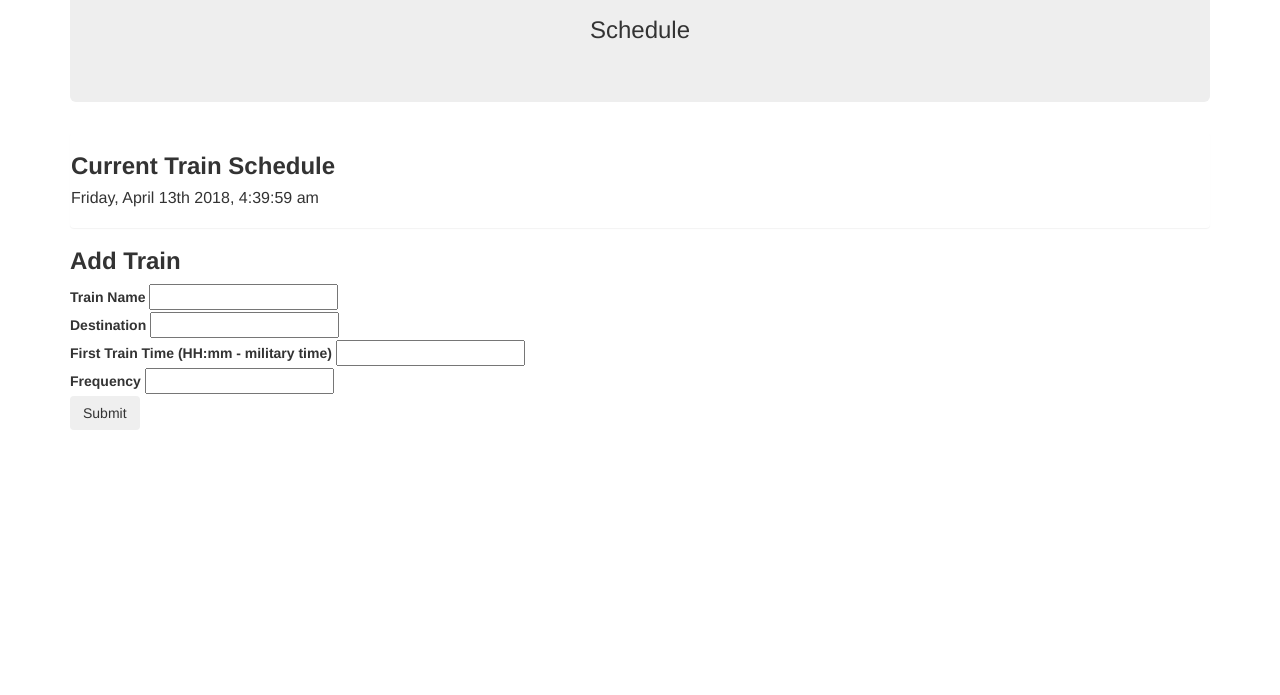
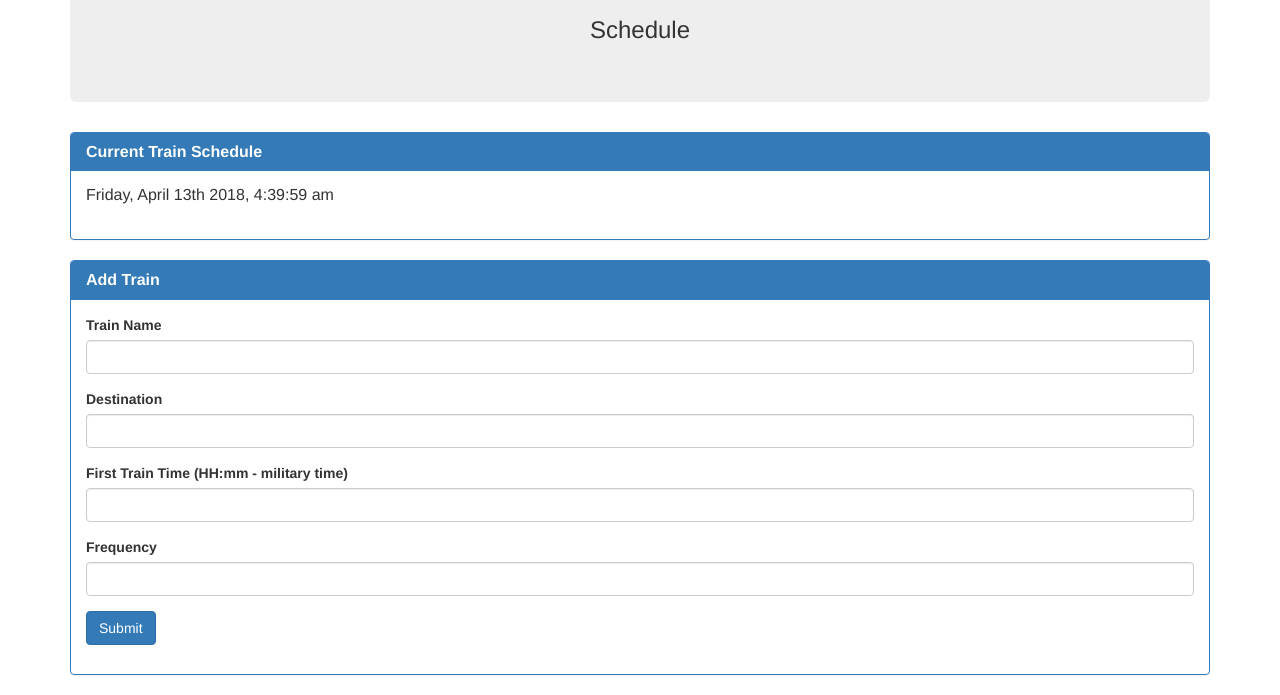
Before and after one commit to essiemik07/train, a plain HTML site: page index.html in a window 1280 px wide. Shown: the part 140-835 px from the top of the page. Before the commit the page ends 800 px from the top, so only its background shows below. Drawn offline with nearby package versions, Linux system fonts and the light colour scheme.

Commit message:
Update index.html

```diff
--- a/index.html
+++ b/index.html
@@ -29,12 +29,12 @@
 
         <div class="col-lg-12">
 
-          <div class="panel">
-            <div class="heading">
-              <h3 class="title"><strong>Current Train Schedule</strong></h3>
+          <div class="panel panel-primary">
+            <div class="panel-heading">
+              <h3 class="panel-title"><strong>Current Train Schedule</strong></h3>
             </div>
-            <div class="body">
-              <table class="table" id="trainTable">
+            <div class="panel-body">
+              <table class="table table-hover" id="trainTable">
                 <thead>
                   <tr>
                     <th>Train Name</th>
@@ -50,36 +50,42 @@
             </div>
           </div>
 
-          <div class="secondPanel">
-            <div class="secondHeading">
-              <h3 class="secondTitle"><strong>Add Train</strong></h3>
+          <div class="panel panel-primary">
+            <div class="panel-heading">
+              <h3 class="panel-title"><strong>Add Train</strong></h3>
             </div>
-            <div class="secondBody">
+            <div class="panel-body">
 
               <form>
-                <div class="entries">
+                <div class="form-group">
                   <label for="trainName">Train Name</label>
-                  <input class="group" id="trainName" type="text">
+                  <input class="form-control" id="trainName" type="text">
                 </div>
-                <div class="entries">
+                <div class="form-group">
                   <label for="dest">Destination</label>
-                  <input class="group" id="dest" type="text">
+                  <input class="form-control" id="dest" type="text">
                 </div>
-                <div class="entries">
+                <div class="form-group">
                   <label for="first">First Train Time (HH:mm - military time)</label>
-                  <input class="group" id="first" type="text">
+                  <input class="form-control" id="first" type="text">
                 </div>
-                <div class="entries">
+                <div class="form-group">
                   <label for="f">Frequency</label>
-                  <input class="group" id="f" type="text">
+                  <input class="form-control" id="f" type="text">
                 </div>
-                <button class="btn" id="addTrainBtn" type="submit">Submit</button>
+                <button class="btn btn-primary" id="addTrainBtn" type="submit">Submit</button>
               </form>
+
             </div>
+
           </div>
+
         </div>
+
       </div>
+
     </div>
+
     <script src="train.js"></script>
 
   </body>
```
